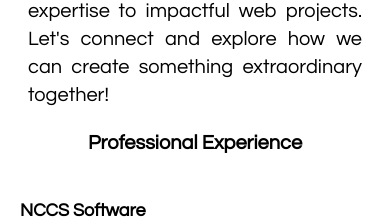
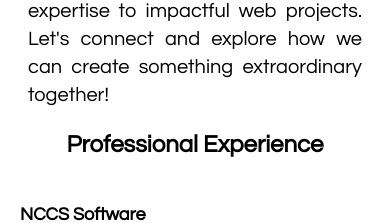
Before and after one commit to nepaliayush/my-portfolio, a Next.js app: page / in a window 390 px wide. Shown: the part 1594-1817 px from the top of the page. Built offline with nearby package versions, Linux system fonts and the light colour scheme.

Commit message:
Updated UI

```diff
--- a/app/components/Experience.tsx
+++ b/app/components/Experience.tsx
@@ -34,7 +34,7 @@ const experiences: ExperienceItem[] = [
 const Experience: React.FC = () => {
   return (
     <div className="container mx-auto px-5 mt-5 space-y-10">
-      <h2 className="text-xl md:text-2xl font-bold text-center mb-6">Professional Experience</h2>
+      <h2 className="text-2xl md:text-2xl font-bold text-center mb-6">Professional Experience</h2>
       {experiences.map((exp, index) => (
         <div key={index} className="flex flex-col sm:flex-row justify-between mb-4 pb-4 border-b border-slate-900 last:border-b-0">
           <div>
```
